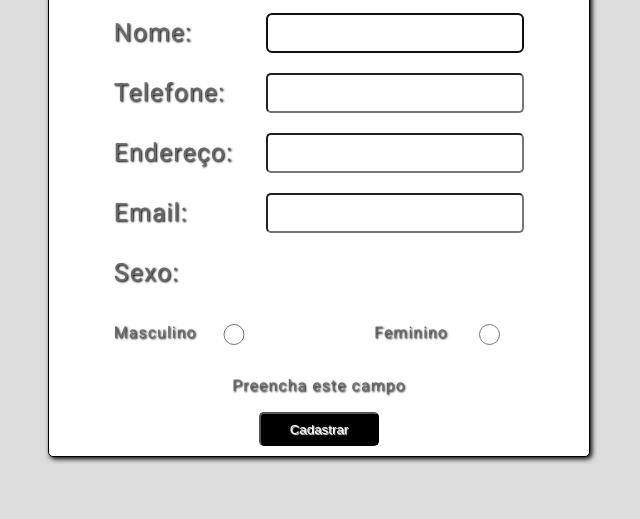
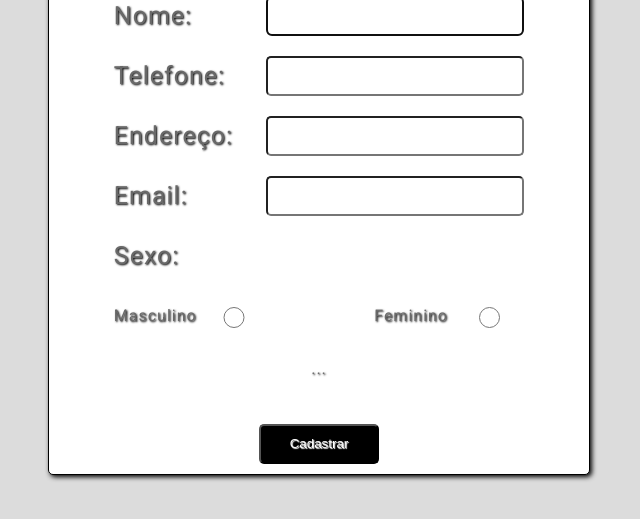
Before and after one commit to Marco-oli/Cadastro, a plain HTML site: page index.html in a window 1280 px wide. Shown: the part 229-748 px from the top of the page, without its empty margins (321-961 px from the left). Drawn offline with Linux system fonts and the light colour scheme.

Commit message:
alteraçoes feitas no css e html

```diff
--- a/css/main.css
+++ b/css/main.css
@@ -37,7 +37,8 @@ body {
 
 #btn {
     width: 120px;
-    height: 34px;
+    height: 40px;
+    margin-top: 35px;
     border-radius: 5px;
     background-color: black;
     color: white;
@@ -59,12 +60,10 @@ body {
 
 #MsgErro {
     font-size: 16px;
-
 }
 
 #radio {
     display: flex;
-
 }
 
 #radio input {
--- a/index.html
+++ b/index.html
@@ -41,7 +41,7 @@
             <label class="label dir">Feminino<input class="texto" type="radio" name="sexo" value="feminino" /></label>
         </div>
         <div id="mensagem">
-            <span id="MsgErro">Preencha este campo</span>
+            <span id="MsgErro">...</span>
         </div>
         <div>
             <button id="btn" value="Cadastrar" onclick="validar()">Cadastrar</button>
```
